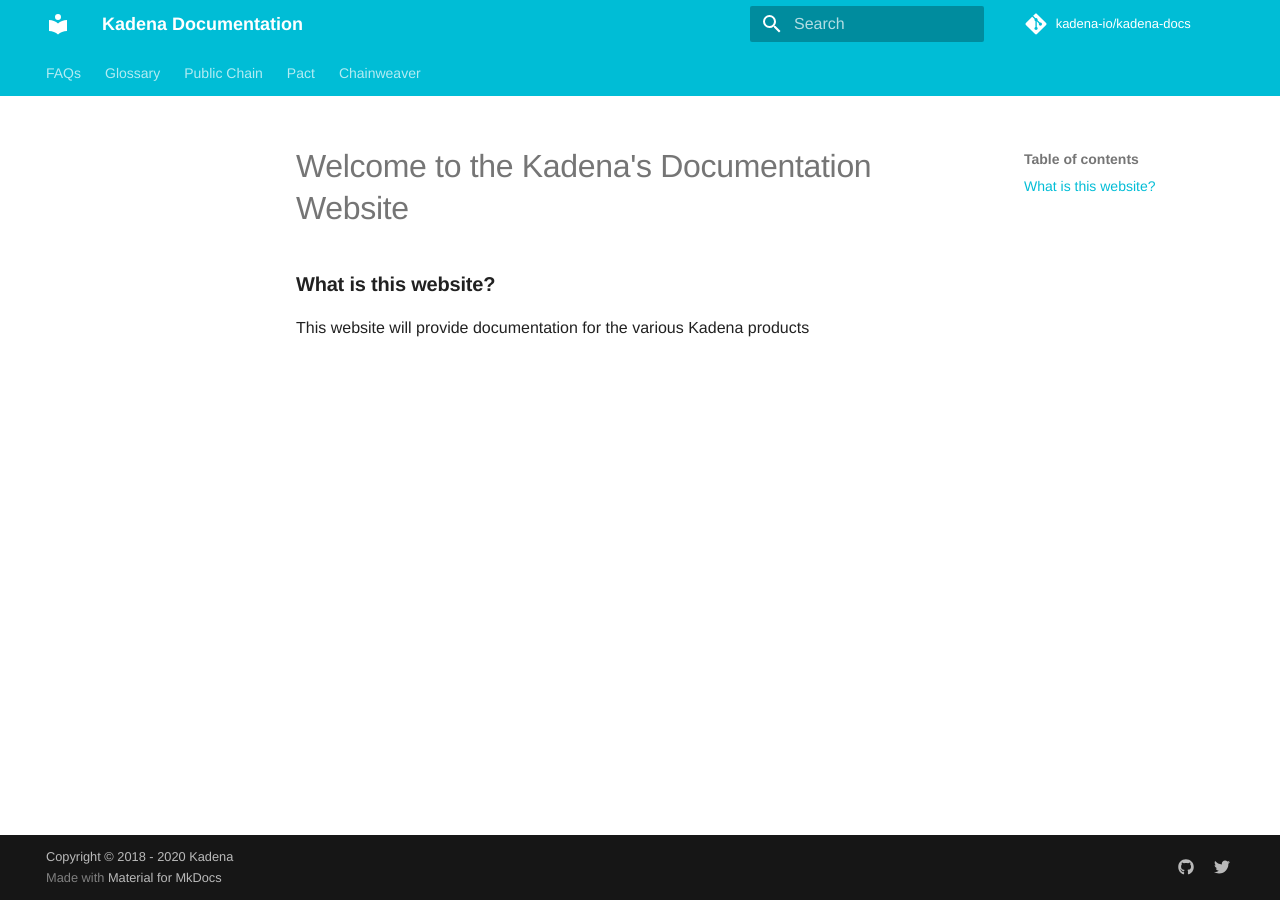
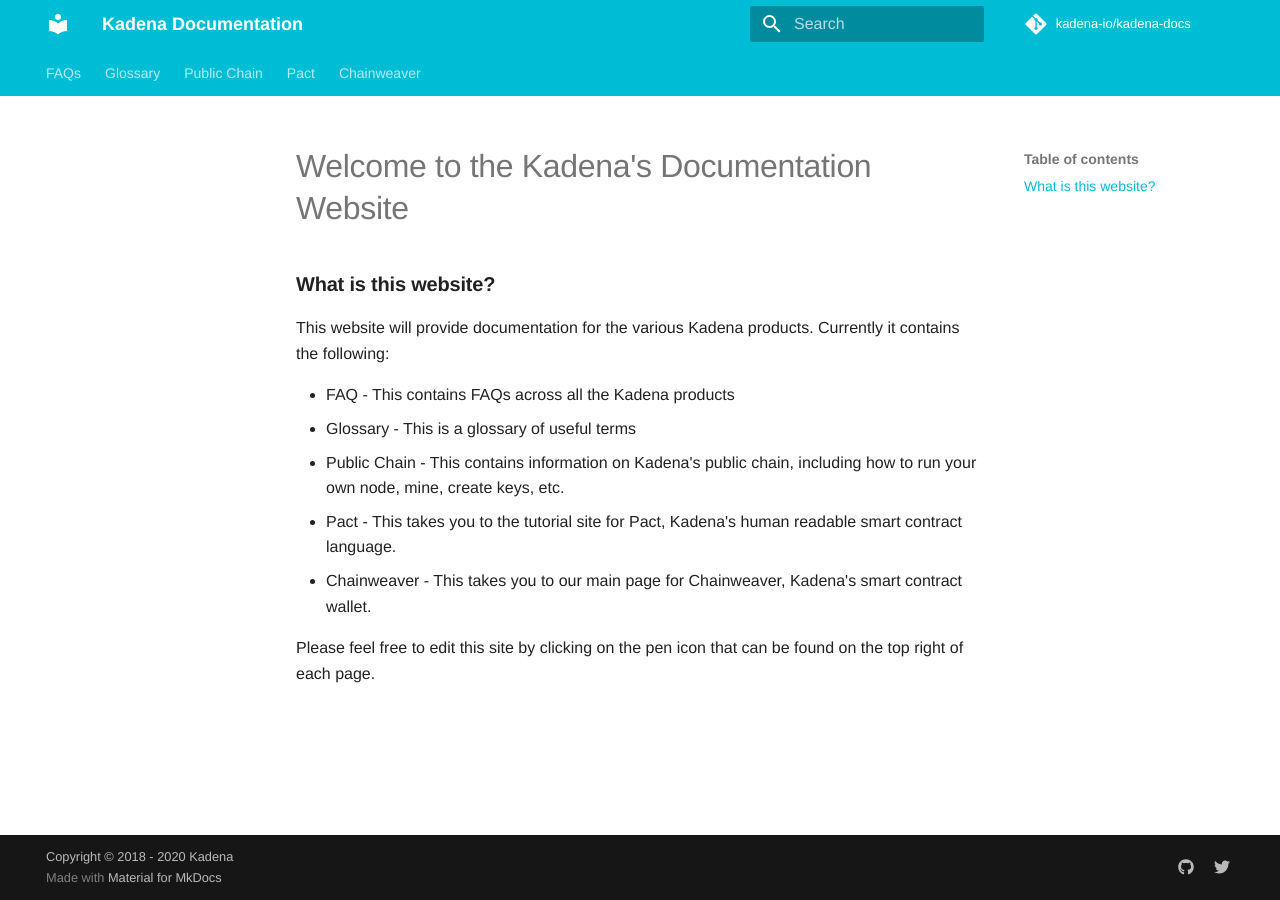
Before and after one commit to kadena-io/kadena-docs, an MkDocs documentation site: the page built from docs/index.md, in a window 1280 px wide. Built offline with MkDocs 1.6.1 and Material for MkDocs 9.7.7, drawn with Linux system fonts in a browser that asks for light colours; some web fonts are replaced; comment, search, counter and statistics services are not loaded.

Commit message:
updated main page

```diff
--- a/docs/index.md
+++ b/docs/index.md
@@ -2,4 +2,12 @@
 
 ### **What is this website?**
 
-This website will provide documentation for the various Kadena products
+This website will provide documentation for the various Kadena products.  Currently it contains the following:
+
+ - FAQ - This contains FAQs across all the Kadena products
+ - Glossary - This is a glossary of useful terms
+ - Public Chain - This contains information on Kadena's public chain, including how to run your own node, mine, create keys, etc.
+ - Pact - This takes you to the tutorial site for Pact, Kadena's human readable smart contract language.
+ - Chainweaver - This takes you to our main page for Chainweaver, Kadena's smart contract wallet.
+
+Please feel free to edit this site by clicking on the pen icon that can be found on the top right of each page.
--- a/mkdocs.yml
+++ b/mkdocs.yml
@@ -59,7 +59,7 @@
   - 'Other': './Chainweb/Other.md'
 
 - Pact:
-  - 'Pact': './Pact/Pact.md'
+  - 'Pact': https://pactlang.org/
 
 - Chainweaver:
   - 'Support Page': https://www.kadena.io/chainweaver
```
Also changed, not shown: docs/FAQs.md (+3 -3 lines), site/404.html, site/Chainweb/Keys-and-Wallets/index.html, site/Chainweb/Other/index.html, site/Chainweb/chainweb-miner-actions/index.html, site/Chainweb/chainweb-node-actions/index.html, site/FAQs/index.html, site/Glossary/index.html, site/Pact/Pact/index.html, site/coming-soon/coming-soon/index.html, site/coming-soon/my-file/index.html, site/index.html, site/search/search_index.json, site/sitemap.xml, 1 other file.
